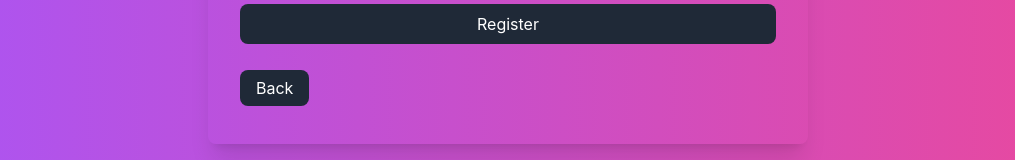
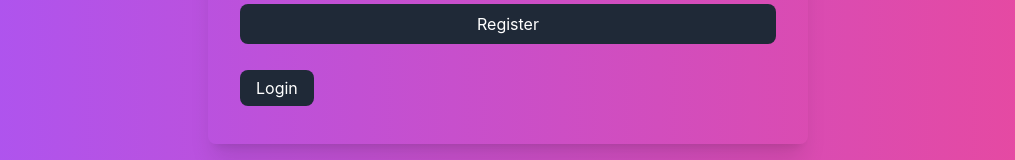
Before and after one commit to HasalKenula/Ecommerce_frontEnd, a React (Vite) app: page /register in a window 1280 px wide. Shown: the part 448-608 px from the top of the page, without its empty margins (132-1147 px from the left). Built offline with nearby package versions, Linux system fonts and the light colour scheme.

Commit message:
handel some critical bugs

```diff
--- a/src/pages/Register.tsx
+++ b/src/pages/Register.tsx
@@ -79,7 +79,7 @@ function Registration() {
 
                     <div className="mb-3">
 
-                        <Link to="/auth/login" className="w-full rounded-lg px-4 py-2 bg-gray-800 text-white hover:bg-gray-950 ">Back</Link>
+                        <Link to="/auth/login" className="w-full rounded-lg px-4 py-2 bg-gray-800 text-white hover:bg-gray-950 ">Login</Link>
 
                     </div>
                 </form>
```
Also changed, not shown: 1 other file (tests, documents, lock files or other folders).
